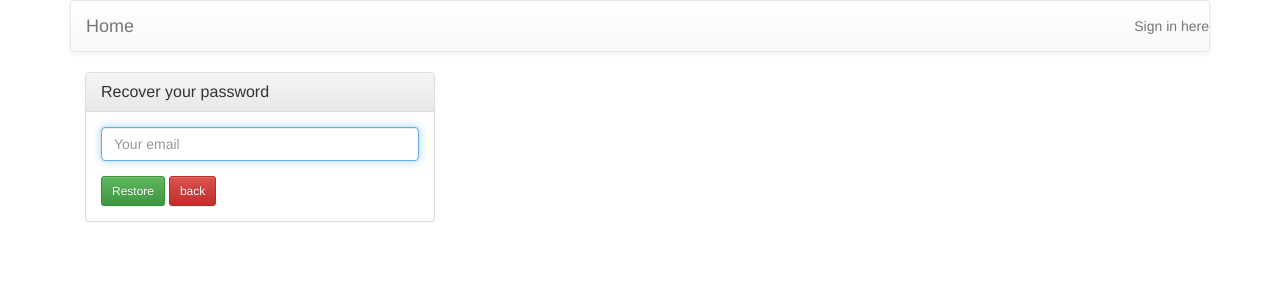
After one commit to aruba8/imm-statistics, a Flask app: template app/templates/forgot.jinja2.html in a window 1280 px wide. The commit adds this page. Shown: the top 300 px of the page. Run offline with Flask 2, Linux system fonts and the light colour scheme; the template is opened without the code that fills it: values that come from a table or form of the project are taken from there, others are empty; parts of the project's set-up code (start-up, migrations or seed data) failed here and were passed over; some libraries are stand-ins or nearby versions.

Commit message:
forgot password stage 1

```diff
--- /dev/null
+++ b/app/forms/forgot_form.py
@@ -0,0 +1,25 @@
+from app.models.user import User
+from flask_wtf import Form
+from wtforms.fields import StringField
+from wtforms.validators import DataRequired, Email
+
+
+class Forgot(Form):
+    email = StringField('email', validators=[DataRequired(), Email()])
+
+    def __init__(self, *args, **kwargs):
+        Form.__init__(self, *args, **kwargs)
+        self.user = None
+
+    def validate(self):
+        rv = Form.validate(self)
+        if not rv:
+            return False
+
+        user = User.query.filter_by(email=self.email.data).first()
+        if user is None:
+            self.email.errors.append("Couldn't find this email")
+            return False
+
+        self.user = user
+        return True
--- /dev/null
+++ b/app/templates/forgot.jinja2.html
@@ -0,0 +1,26 @@
+{% extends "base.jinja2.html" %}
+
+{% block content %}
+        {% if not g.user.is_authenticated()%}
+            <div class="col-md-4">
+                <div class="login-panel panel panel-default">
+                    <div class="panel-heading">
+                        <h3 class="panel-title">Recover your password</h3>
+                    </div>
+                    <div class="panel-body">
+                        <form role="form" method="post" action="/forgot">
+                            <fieldset>
+                                <div class="form-group">
+                                <span style="color: red;">{{form.errors.email|first}}</span>
+                                    {{form.hidden_tag()}}
+                                    {{form.email(size=30, class_="form-control", placeholder="Your email", autofocus="")}}
+                                </div>
+                                <input class="btn btn-sm btn-success" type="submit" value="Restore">
+                                <a class="btn btn-sm btn-danger" href="/login">back</a>
+                            </fieldset>
+                        </form>
+                    </div>
+                </div>
+            </div>
+        {% endif %}
+{% endblock %}
--- a/app/templates/login.jinja2.html
+++ b/app/templates/login.jinja2.html
@@ -20,11 +20,11 @@
                                     {{form.password(size=30, class_="form-control", placeholder="Password")}}
                                 </div>
                                 <input class="btn btn-sm btn-success" type="submit" value="Login">
-                                <a href="/signup">Or register here</a>
-                            </fieldset>
+                                <a href="/signup">Or register here</a>                            </fieldset>
                         </form>
                     </div>
                 </div>
+                <a href="/forgot">Forgot your password?</a>
             </div>
         {% endif %}
 {% endblock %}
--- a/app/views/login_view.py
+++ b/app/views/login_view.py
@@ -1,3 +1,4 @@
+from app.forms.forgot_form import Forgot
 from app.models.userdata import UserDataDB
 
 __author__ = 'erik'
@@ -79,3 +80,14 @@ def logout():
 
 
     return redirect(request.args.get('next') or '/index')
+
+@app.route('/forgot', methods=['GET', 'POST'])
+def forgot():
+    form = Forgot()
+    if form.validate_on_submit():
+        email = form.email.data
+        print email
+
+
+
+    return render_template('forgot.jinja2.html', form=form)
```
